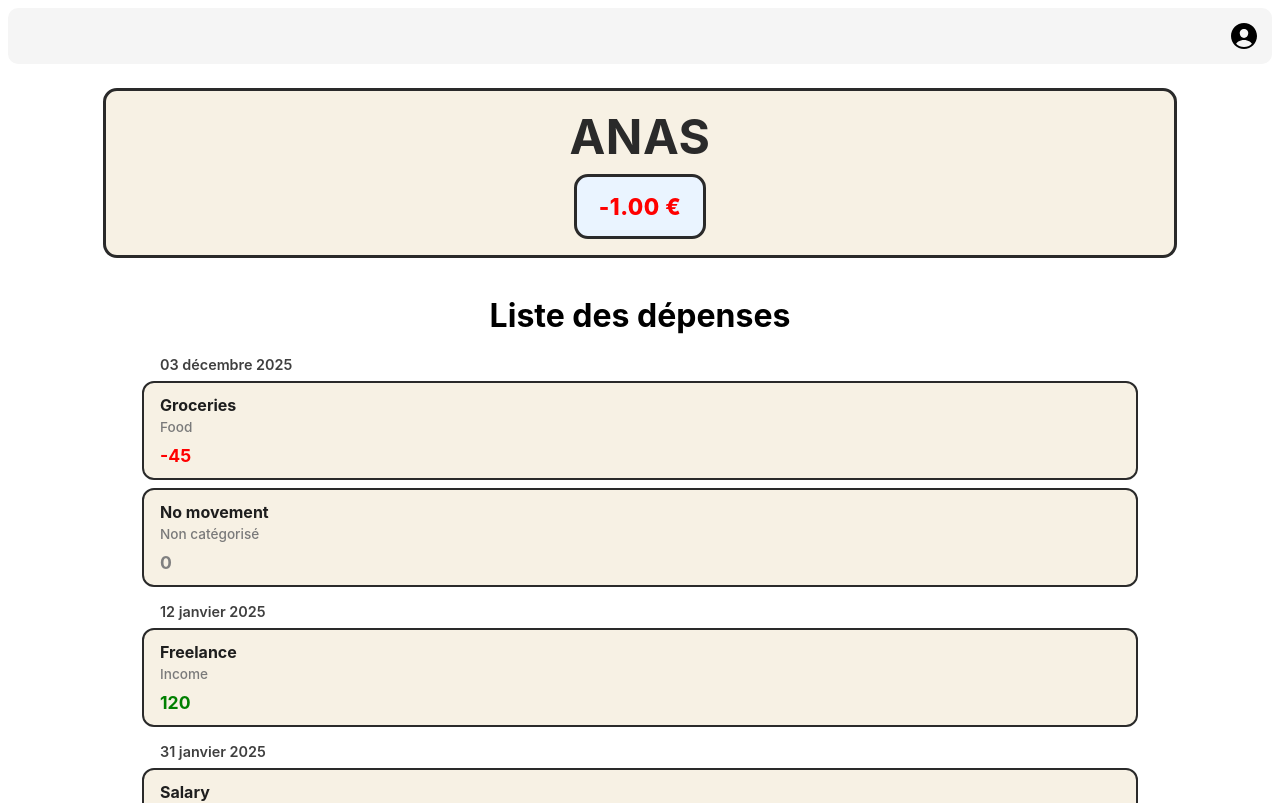
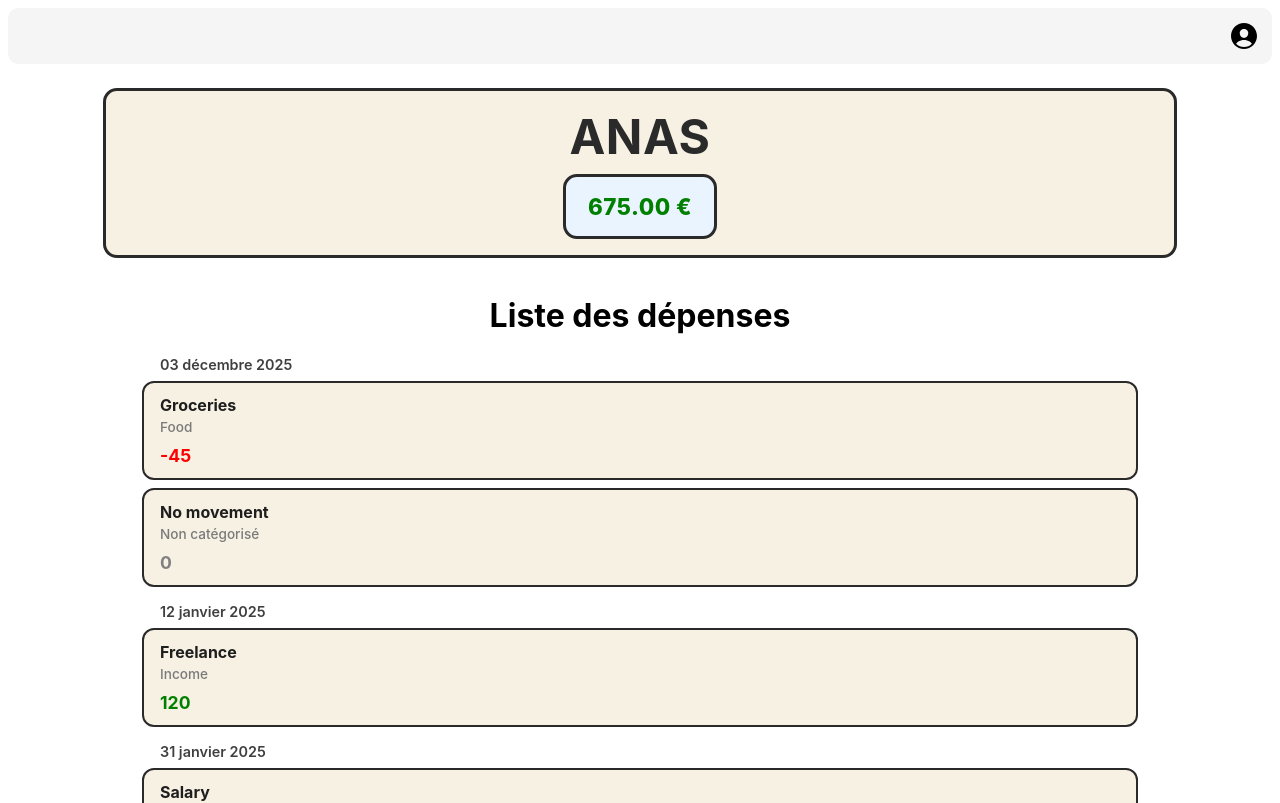
Before and after one commit to gaetanoy/budget-tracker, a React (Vite) app in the folder frontend/: page / in a window 1280 px wide. Shown: the top 803 px of the page. Built offline with nearby package versions, Linux system fonts and the light colour scheme.

Commit message:
feat: sum all movements

```diff
--- a/frontend/src/components/organisms/App/App.tsx
+++ b/frontend/src/components/organisms/App/App.tsx
@@ -35,11 +35,15 @@ export default function App() {
       category: null,
       date: new Date("2025-12-02"),
     },
-  ];
+  ]; // TODO API Call
 
   return (
     <Styled.Wrapper>
-      <Summary amount={-1.0} />
+      <Summary
+        amount={movements
+          .map((mov) => mov.value)
+          .reduce((acc, movValue) => acc + movValue)}
+      />
       <h1>Liste des dépenses</h1>
       <Movements items={movements} />
     </Styled.Wrapper>
```
